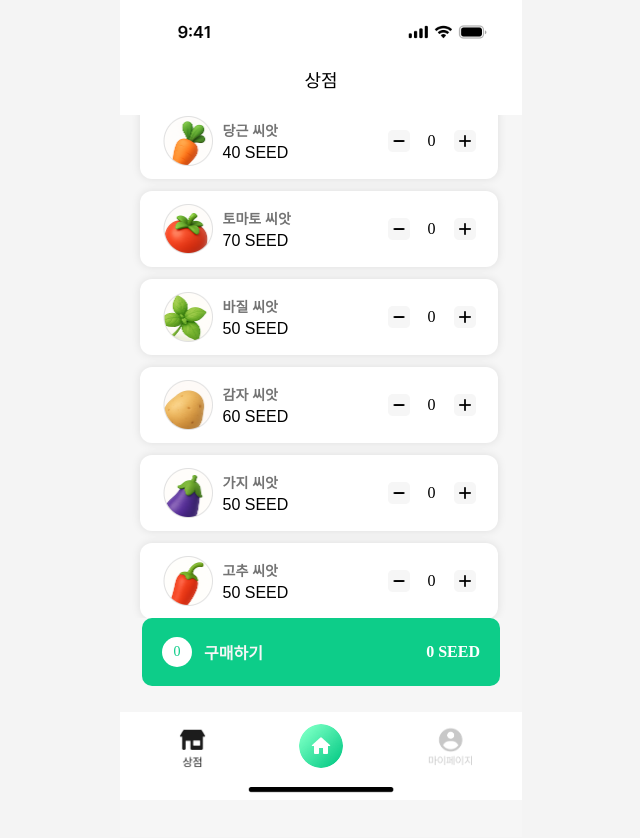
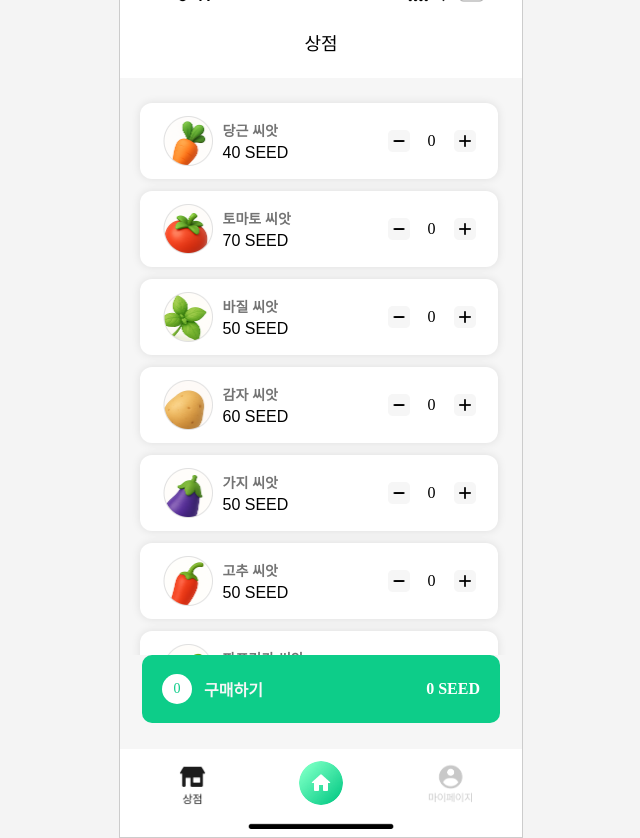
Before and after one commit to sion52/SEEDO, a Flask app: page /store in a window 1280 px wide. Shown: the whole page, without its empty margins (319-959 px from the left). Before the commit the page ends 793 px from the top, so only its background shows below. Run offline with Flask 3, Linux system fonts and the light colour scheme; some web fonts are replaced.

Commit message:
store-스크롤수정

```diff
--- a/static/css/shared.css
+++ b/static/css/shared.css
@@ -27,17 +27,21 @@
   align-items: center;
   height: 100vh;
   background-color: #f4f4f4;
+  font-family: 'Pretendard-Regular', sans-serif;
 }
 
+
 .app-container {
-  width: 100%;
-  max-width: 402px;
+  position: relative;  /* 자식 absolute 기준 */
+  width: 402px;
   height: 874px;
-  position: relative;
+  margin: 0 auto;
+  border: 1px solid #ccc;
   background-color: #f6f6f6;
+  display: flex;
+  flex-direction: column;
   overflow: hidden;
 }
-
 
 
 .clock {
@@ -50,9 +54,10 @@
 
 /* 헤더 고정 */
 .header {
-  position: fixed;
+  position: absolute;  /* ✅ fixed ➡ absolute */
   top: 0;
-  width: 402px;
+  left: 0;
+  width: 100%;
   height: 115px;
   background-color: white;
   display: flex;
@@ -165,15 +170,16 @@
 /* ✅ 하단 내비게이션 바 */
 /* 네비게이션 바 고정 */
 .nav-bar {
-  position: fixed;
+  position: absolute;  /* ✅ fixed ➡ absolute */
   bottom: 0;
-  width: 402px;
+  left: 0;
+  width: 100%;
   height: 88px;
   background-color: white;
   display: flex;
   justify-content: space-around;
   align-items: center;
-  /* border-top: 1px solid #ccc; */
+  z-index: 10;
 }
 
 /* 각 버튼 */
@@ -232,14 +238,16 @@
 
 /* 구매 버튼 고정 */
 .back {
-  position: fixed;
-  bottom: 114px;
-  width: 402px;
+  position: absolute;  /* fixed ➡ absolute */
+  bottom: 114px;        /* 네비게이션 위로 */
+  left: 0;
+  width: 100%;
   display: flex;
   justify-content: center;
-  background-color: #F6F6F6;
+  background-color: #f6f6f6;
   z-index: 10;
 }
+
 
 .buy-circle {
   width: 30px;
@@ -353,9 +361,9 @@
 }
 
 .bottom-bar {
-    position: fixed;
+    position: absolute;
     bottom: 0;
     width: 402px;
     height: auto;
-    z-index: 2;
+    z-index: 11;
 }
```
